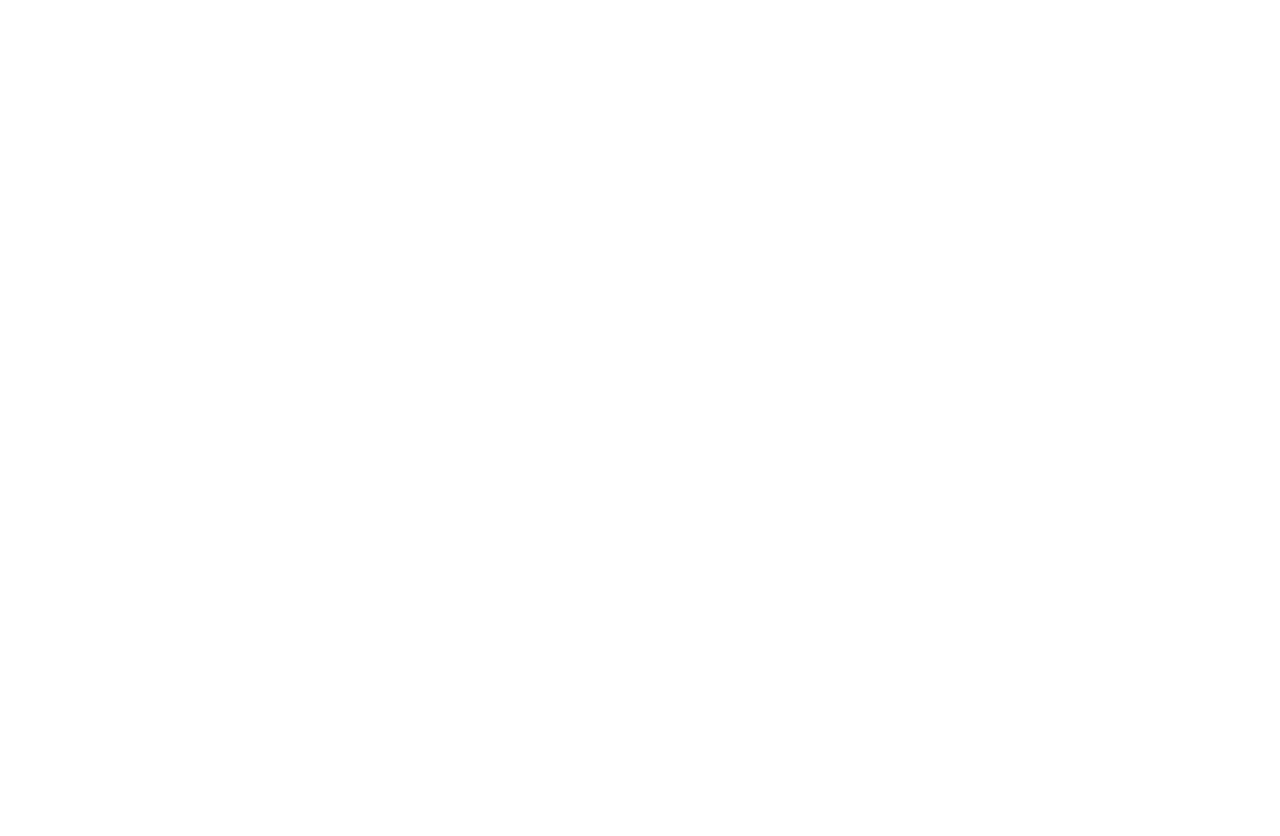
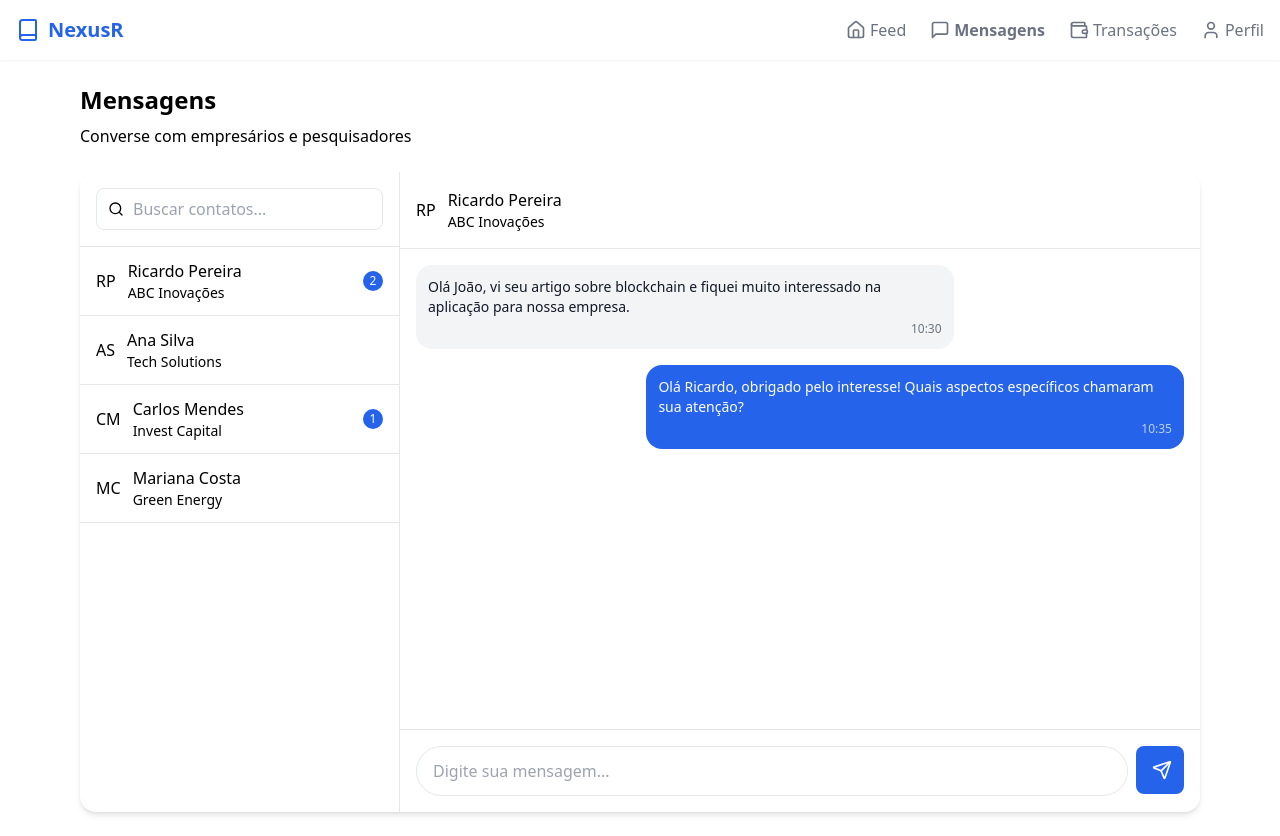
Before and after one commit to MarcoPeixot/ZeDaKombi, a React (Vite) app in the folder frontend/: page /messages in a window 1280 px wide. Before the commit this address had no page. Before the commit the page ends 800 px from the top, so only its background shows below. Built offline with nearby package versions, Linux system fonts and the light colour scheme.

Commit message:
feat: add messages

```diff
--- a/frontend/src/main.tsx
+++ b/frontend/src/main.tsx
@@ -8,6 +8,7 @@
 import SubmitArticlePage from "./pages/articles/submit"
 import CreatePostPage from "./pages/articles/create-post"
 import TransactionsPage from "./pages/transactions"
+import MessagesPage from "./pages/messages"
 
 ReactDOM.createRoot(document.getElementById("root")!).render(
   <React.StrictMode>
@@ -19,6 +20,7 @@
           <Route path="/submit" element={<SubmitArticlePage />} />
           <Route path="/create-post" element={<CreatePostPage />} />
           <Route path="/transactions" element={<TransactionsPage/>}/>
+          <Route path="/messages" element={<MessagesPage/>}/>
         </Routes>
       </BrowserRouter>
     </UserProvider>
--- /dev/null
+++ b/frontend/src/pages/messages.tsx
@@ -0,0 +1,124 @@
+import { useState } from "react";
+import { Navbar } from "../components/ui/navbar";
+import { Button } from "../components/ui/button";
+import { Search, Send } from "lucide-react";
+
+
+export default function MessagesPage() {
+  const [activeContact, setActiveContact] = useState(0);
+
+  const contacts = [
+    { id: 0, name: "Ricardo Pereira", company: "ABC Inovações", avatar: "RP", unread: 2 },
+    { id: 1, name: "Ana Silva", company: "Tech Solutions", avatar: "AS", unread: 0 },
+    { id: 2, name: "Carlos Mendes", company: "Invest Capital", avatar: "CM", unread: 1 },
+    { id: 3, name: "Mariana Costa", company: "Green Energy", avatar: "MC", unread: 0 },
+  ];
+
+  const messagesData = {
+    0: [
+      { id: 1, sender: "them", text: "Olá João, vi seu artigo sobre blockchain e fiquei muito interessado na aplicação para nossa empresa.", time: "10:30" },
+      { id: 2, sender: "me", text: "Olá Ricardo, obrigado pelo interesse! Quais aspectos específicos chamaram sua atenção?", time: "10:35" },
+    ],
+    1: [
+      { id: 1, sender: "them", text: "Oi João, gostaria de marcar uma reunião sobre nosso projeto.", time: "14:00" },
+    ],
+  };
+
+  return (
+    <>
+      <Navbar />
+      <main className="max-w-6xl mx-auto px-4 py-6">
+        <div className="mb-6">
+          <h1 className="text-2xl font-semibold mb-2">Mensagens</h1>
+          <p className="text-secondary">Converse com empresários e pesquisadores</p>
+        </div>
+
+        <div className="bg-white rounded-2xl shadow-md overflow-hidden">
+          <div className="flex h-[80vh]">
+            {/* Sidebar de contatos */}
+            <div className="w-80 border-r bg-muted/30 overflow-y-auto">
+              <div className="p-4 border-b">
+                <div className="relative">
+                  <Search className="absolute left-3 top-1/2 transform -translate-y-1/2 h-4 w-4 text-secondary" />
+                  <input
+                    type="text"
+                    placeholder="Buscar contatos..."
+                    className="w-full pl-9 pr-4 py-2 border border-input rounded-lg bg-white"
+                  />
+                </div>
+              </div>
+
+              {contacts.map((contact) => (
+                <div
+                  key={contact.id}
+                  className={`flex items-center gap-3 px-4 py-3 cursor-pointer border-b hover:bg-muted/50 ${
+                    activeContact === contact.id ? "bg-muted" : ""
+                  }`}
+                  onClick={() => setActiveContact(contact.id)}
+                >
+                  <div className="avatar-sm">{contact.avatar}</div>
+                  <div className="flex-1 min-w-0">
+                    <div className="font-medium truncate">{contact.name}</div>
+                    <div className="text-sm text-secondary truncate">{contact.company}</div>
+                  </div>
+                  {contact.unread > 0 && (
+                    <div className="h-5 w-5 rounded-full bg-blue-600 text-white text-xs flex items-center justify-center">
+                      {contact.unread}
+                    </div>
+                  )}
+                </div>
+              ))}
+            </div>
+
+            {/* Área do chat */}
+            <div className="flex-1 flex flex-col bg-white">
+              {/* Header do chat */}
+              <div className="p-4 border-b flex items-center gap-3 bg-muted/10">
+                <div className="avatar-sm">{contacts[activeContact]?.avatar}</div>
+                <div>
+                  <div className="font-medium">{contacts[activeContact]?.name}</div>
+                  <div className="text-sm text-secondary">{contacts[activeContact]?.company}</div>
+                </div>
+              </div>
+
+              {/* Mensagens */}
+              <div className="flex-1 p-4 overflow-y-auto flex flex-col gap-4">
+              {messagesData[activeContact as keyof typeof messagesData]?.map((message) => (
+                  <div
+                    key={message.id}
+                    className={`max-w-[70%] p-3 rounded-2xl text-sm ${
+                      message.sender === "me"
+                        ? "bg-blue-600 text-white self-end"
+                        : "bg-gray-100 text-gray-900 self-start"
+                    }`}
+                  >
+                    <p>{message.text}</p>
+                    <div
+                      className={`text-xs mt-1 text-right ${
+                        message.sender === "me" ? "text-white/70" : "text-gray-500"
+                      }`}
+                    >
+                      {message.time}
+                    </div>
+                  </div>
+                ))}
+              </div>
+
+              {/* Campo de nova mensagem */}
+              <div className="p-4 border-t flex gap-2 bg-muted/10">
+                <input
+                  type="text"
+                  placeholder="Digite sua mensagem..."
+                  className="flex-1 px-4 py-3 border border-input rounded-full focus:outline-none focus:ring-2 focus:ring-blue-600"
+                />
+                <Button className="rounded-full h-12 w-12 p-0 bg-blue-600 text-white">
+                  <Send className="h-5 w-5" />
+                </Button>
+              </div>
+            </div>
+          </div>
+        </div>
+      </main>
+    </>
+  );
+}
```
